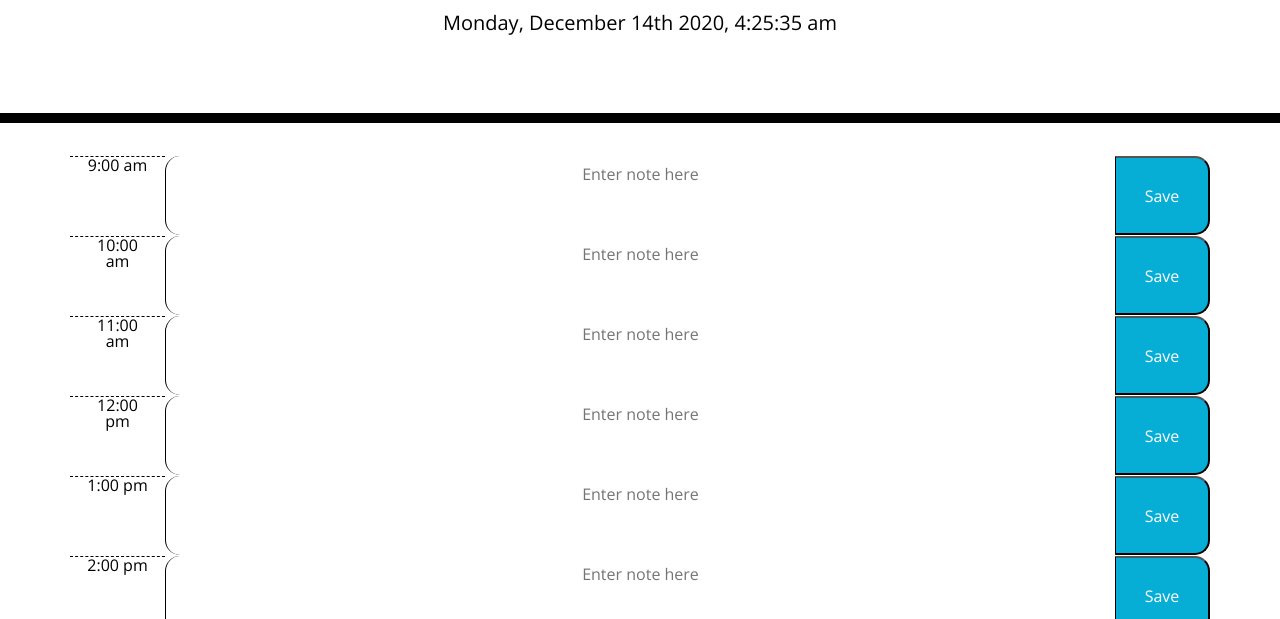
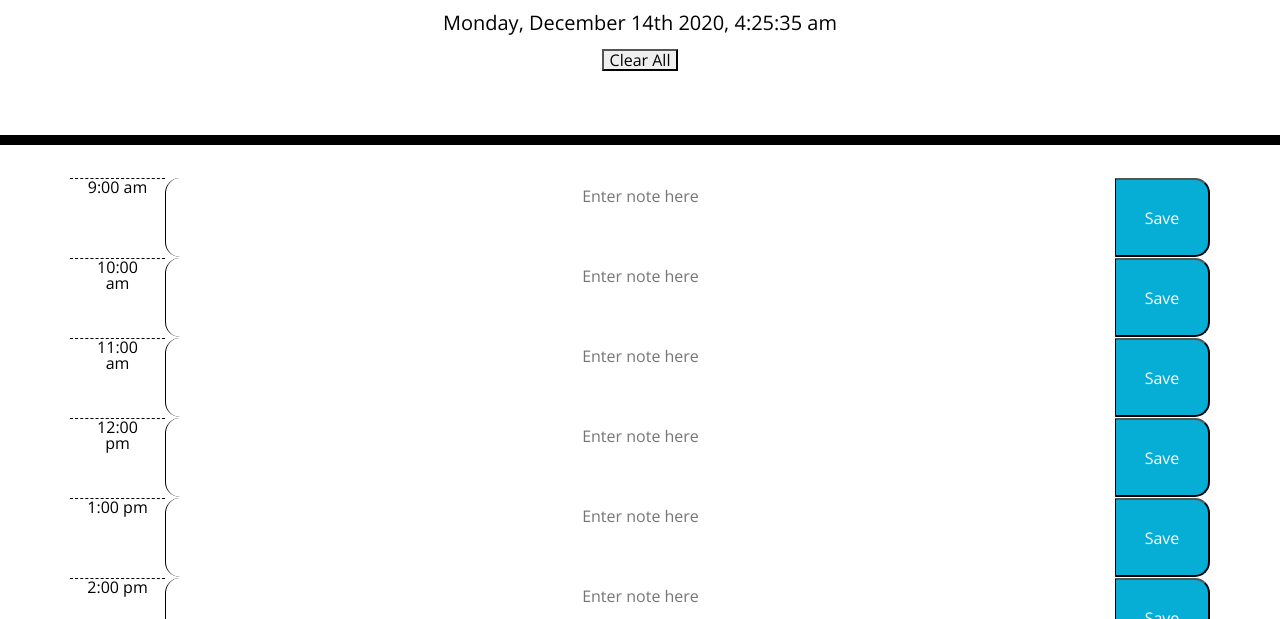
Before and after one commit to phamthomas12/DaySchedular, a plain HTML site: page Develop/index.html in a window 1280 px wide. Shown: the part 181-800 px from the top of the page. Drawn offline with nearby package versions, Linux system fonts and the light colour scheme.

Commit message:
Added clear button, kinda buggy where btn will clear, but refeashing brings back previous saves

```diff
--- a/Develop/index.html
+++ b/Develop/index.html
@@ -27,6 +27,7 @@
       <h1 class="display-3">Work Day Scheduler</h1>
       <p class="lead">A simple calendar app for scheduling your work day</p>
       <p id="currentDay" class="lead"></p>
+      <div id="clear-btn-div"></div>
     </header>
     <div class="container">
       <!-- Timeblocks go here -->
--- a/Develop/script.js
+++ b/Develop/script.js
@@ -23,6 +23,17 @@ $(document).ready(function () {
 
         }
      }
+     //Clear all button
+     $( document ).ready(function() {
+
+        var clearBtn = $(`<button>`);
+        clearBtn.addClass("clear-button")
+        clearBtn.text("Clear All")
+        $("#clear-btn-div").append(clearBtn);
+        clearBtn.on('click', function(){
+            $('.description').val("");
+            localStorage.clear();
+    })
     //save button event listener to save any tasks into the local storage
     $(".saveBtn").click(
         function() {
@@ -35,4 +46,6 @@ $(document).ready(function () {
 
          }
     )
+
+        });
 });
```
